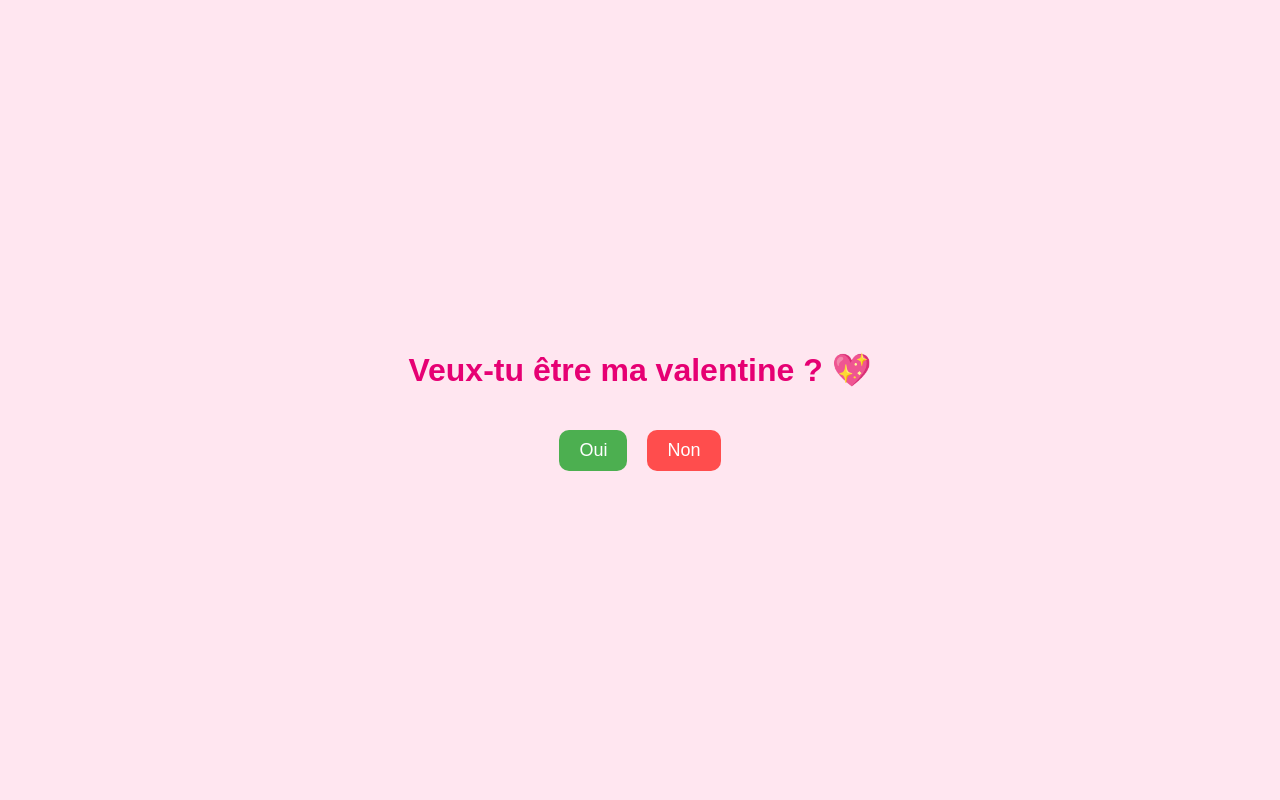
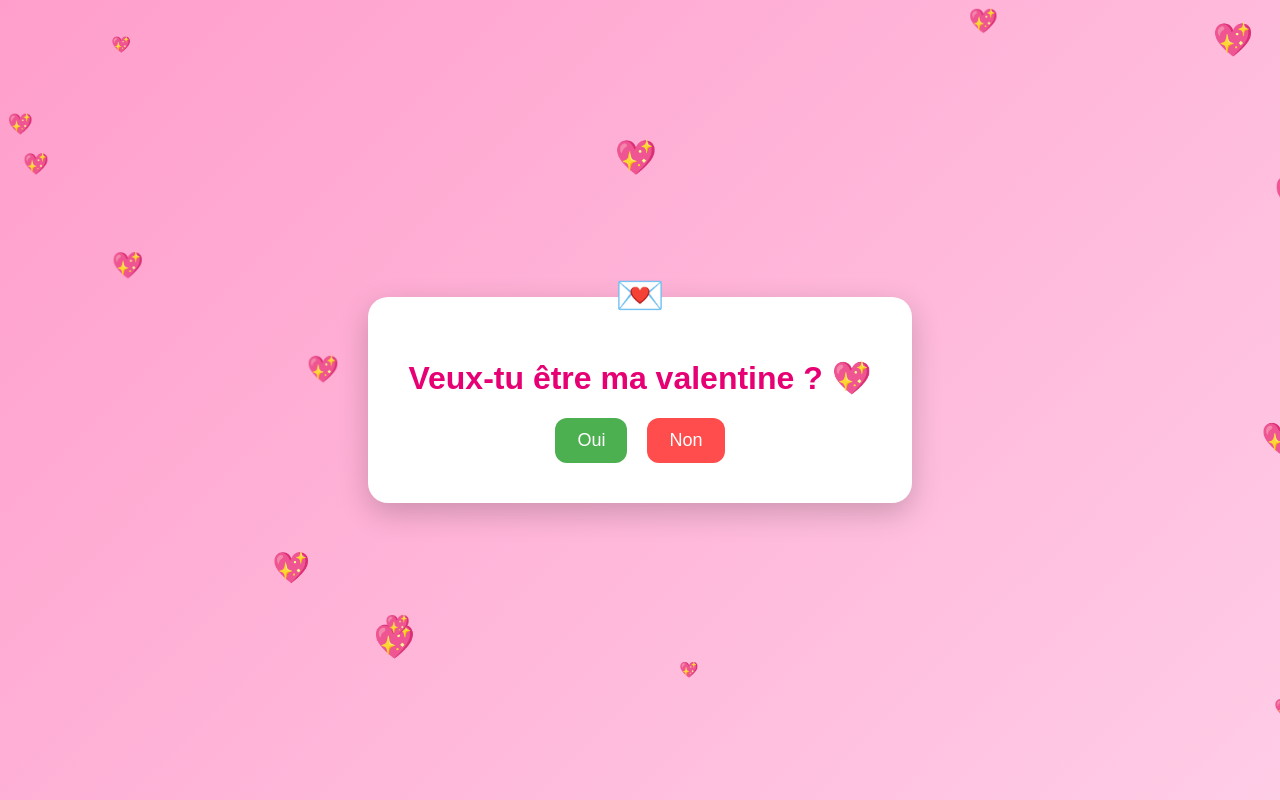
Before and after one commit to kazuto971/Valentime, a plain HTML site: page index.html in a window 1280 px wide. Drawn offline with Linux system fonts and the light colour scheme.

Commit message:
mis a jour + page secret

```diff
--- a/index.html
+++ b/index.html
@@ -3,7 +3,7 @@
 <head>
     <meta charset="UTF-8">
     <meta name="viewport" content="width=device-width, initial-scale=1.0">
-    <title>Valentine</title>
+    <title>Pour toi 💖</title>
 
     <style>
         body {
@@ -12,83 +12,161 @@
             display: flex;
             justify-content: center;
             align-items: center;
-            flex-direction: column;
             font-family: Arial, sans-serif;
-            background-color: #ffe6f0;
-            text-align: center;
             overflow: hidden;
+            background: linear-gradient(135deg, #ff9ecb, #ffcce6);
         }
 
-        h1 {
-            color: #e60073;
+        /* pluie de cœurs */
+        .coeur {
+            position: fixed;
+            top: -10px;
+            color: #ff4d88;
+            animation: tomber linear infinite;
+            z-index: 1000;
         }
+        @keyframes tomber { to { transform: translateY(110vh); } }
+
+        /* enveloppe */
+        .enveloppe {
+            background: white;
+            padding: 40px;
+            border-radius: 20px;
+            box-shadow: 0 10px 30px rgba(0,0,0,0.2);
+            text-align: center;
+            position: relative;
+        }
+        .enveloppe::before {
+            content: "💌";
+            font-size: 40px;
+            position: absolute;
+            top: -25px;
+            left: 50%;
+            transform: translateX(-50%);
+        }
+
+        h1 { color: #e60073; }
 
         .boutons {
             display: flex;
             gap: 20px;
-            margin-top: 20px;
+            justify-content: center;
         }
 
         button {
-            padding: 10px 20px;
+            padding: 12px 22px;
             font-size: 18px;
+            border: none;
+            border-radius: 12px;
             cursor: pointer;
-            border-radius: 10px;
-            border: none;
         }
 
-        #oui {
-            background-color: #4CAF50;
-            color: white;
-        }
+        #oui { background: #4CAF50; color: white; }
+        #non { background: #ff4d4d; color: white; position: relative; }
 
-        #non {
-            background-color: #ff4d4d;
-            color: white;
-            position: relative;
-        }
-
-        /* Classe appliquée après le OUI */
-        .love-background {
-            background: url("https://media1.tenor.com/m/ETzfWFJsF8cAAAAd/josh-hutcherson-josh-hutcherson-whistle-edit.gif") center/cover no-repeat;
-            color: white;
-        }
     </style>
 </head>
 
 <body>
 
-<h1 id="question">Veux-tu être ma valentine ? 💖</h1>
+<div class="enveloppe">
+    <h1>
+        Veux-tu être ma valentine ?
+        <span id="coeur-secret" style="cursor:pointer;">💖</span>
+    </h1>
 
-<div class="boutons" id="zoneBoutons">
-    <button id="oui" onclick="reponseOui()">Oui</button>
-    <button id="non">Non</button>
+    <div class="boutons">
+        <button id="oui">Oui</button>
+        <button id="non">Non</button>
+    </div>
+</div>
+
+<!-- PAGE SECRÈTE -->
+<div id="page-secrete" style="
+display:none; position:fixed; inset:0;
+background:linear-gradient(135deg,#ff9ecb,#ff4d88);
+color:white; font-family:Arial;
+justify-content:center; align-items:center;
+text-align:center; flex-direction:column; z-index:999;">
+    <h1>Message secret<br><br>
+        Si tu a trouvé ce massage<br>tu es l'élu envoie chocolat pour en recevoir 🍫 </h1>
+    <button onclick="fermerSecret()">Retour</button>
 </div>
 
 <script>
+    /* pluie de cœurs */
+    function creerCoeur() {
+        const coeur = document.createElement("div");
+        coeur.className = "coeur";
+        coeur.innerHTML = "💖";
+        coeur.style.left = Math.random() * 100 + "vw";
+        coeur.style.animationDuration = (3 + Math.random() * 4) + "s";
+        coeur.style.fontSize = (15 + Math.random() * 25) + "px";
+        document.body.appendChild(coeur);
+        setTimeout(() => coeur.remove(), 7000);
+    }
+    setInterval(creerCoeur, 300);
+
+    /* textes du bouton non */
+    const textes = [
+        "Tu es sûre ? 🥺",
+        "Vraiment certaine ? 😢",
+        "Réfléchis bien…",
+        "Reconsidère… 💔",
+        "Je vais être triste…",
+        "Dernière chance 😭",
+        "Dis oui s’il te plaît 💖"
+    ];
+    let indexTexte = 0;
+
+    /* bouton NON qui fuit */
     const boutonNon = document.getElementById("non");
 
     function bougerBouton() {
-        const largeur = window.innerWidth - 100;
-        const hauteur = window.innerHeight - 50;
+        const enveloppe = document.querySelector(".enveloppe");
+        const rect = enveloppe.getBoundingClientRect();
 
-        const x = Math.random() * largeur - window.innerWidth / 2;
-        const y = Math.random() * hauteur - window.innerHeight / 2;
+        const maxX = rect.width - boutonNon.offsetWidth - 20;
+        const maxY = rect.height - boutonNon.offsetHeight - 20;
 
-        boutonNon.style.transform = `translate(${x}px, ${y}px)`;
+        const x = Math.random() * maxX;
+        const y = Math.random() * maxY;
+
+        boutonNon.style.position = "absolute";
+        boutonNon.style.left = x + "px";
+        boutonNon.style.top = y + "px";
+
+        boutonNon.textContent = textes[indexTexte % textes.length];
+        indexTexte++;
     }
 
     boutonNon.addEventListener("mouseover", bougerBouton);
     boutonNon.addEventListener("click", bougerBouton);
     boutonNon.addEventListener("touchstart", bougerBouton);
 
-    function reponseOui() {
-        document.body.classList.add("love-background");
+    /* bouton OUI */
+    document.getElementById("oui").addEventListener("click", () => {
+        document.body.innerHTML = `
+    <div style="height:100vh;display:flex;justify-content:center;align-items:center;
+    flex-direction:column;color:white;font-size:40px;text-align:center;
+    background:url('https://media.giphy.com/media/MDJ9IbxxvDUQM/giphy.gif') center/cover;">
+        💕 YAAAAAY 💕<br>Je savais que tu ferais le bon choix 😍
+        <button onclick="location.reload()" style="margin-top:30px;padding:12px 20px;
+        font-size:18px;border:none;border-radius:12px;cursor:pointer;background:white;color:#e60073;">
+        retour</button>
+    </div>`;
+    });
 
-        document.getElementById("question").innerHTML =
-            "Yaaaay 💕 Je savais que tu ferais le bon choix 😍";
+    /* cœur secret */
+    const coeur = document.getElementById("coeur-secret");
+    const pageSecrete = document.getElementById("page-secrete");
 
-        document.getElementById("zoneBoutons").style.display = "none";
+    coeur.addEventListener("click", () => {
+        pageSecrete.style.display = "flex";
+    });
+
+    function fermerSecret() {
+        pageSecrete.style.display = "none";
     }
 </script>
 
```
